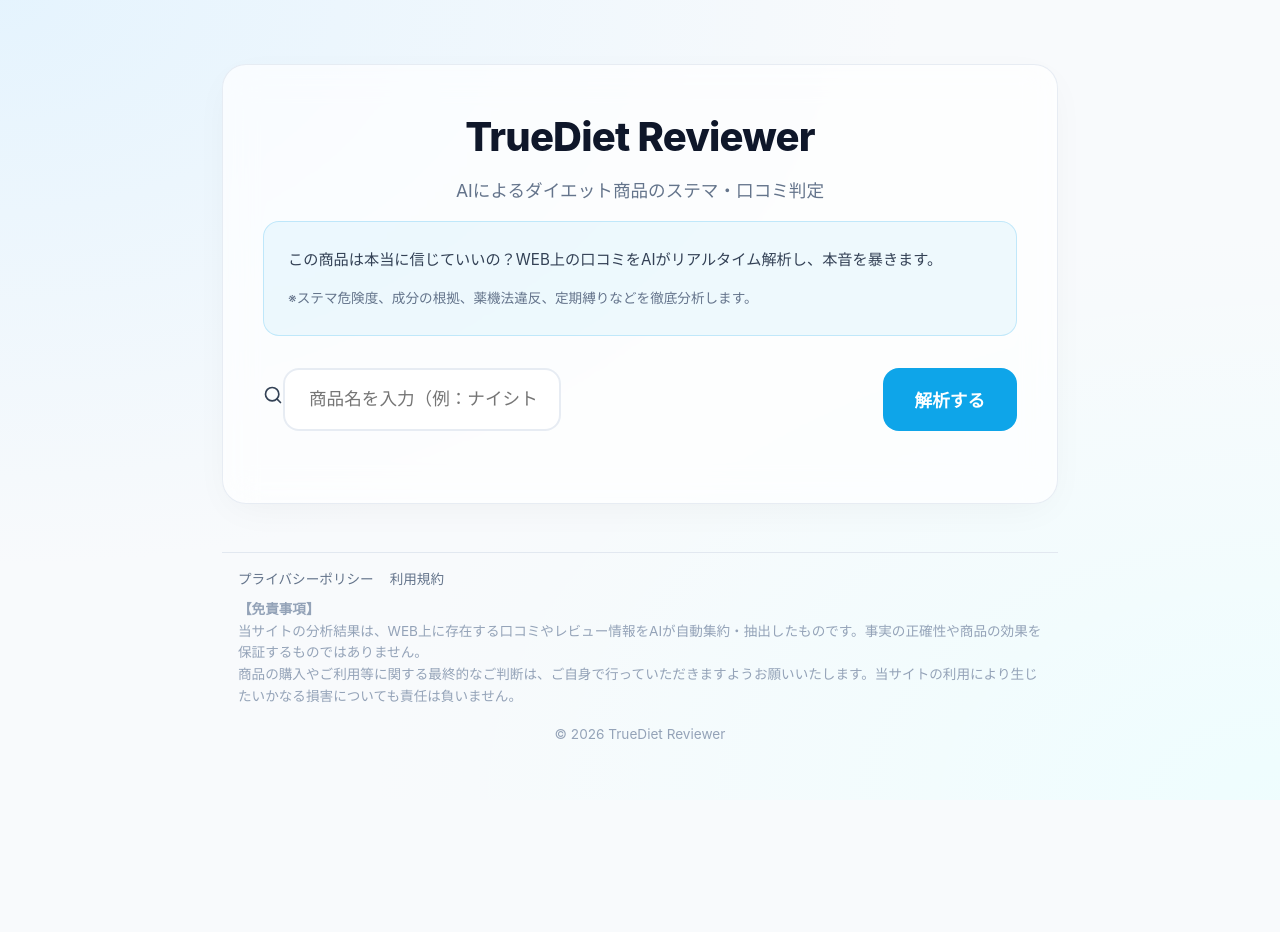
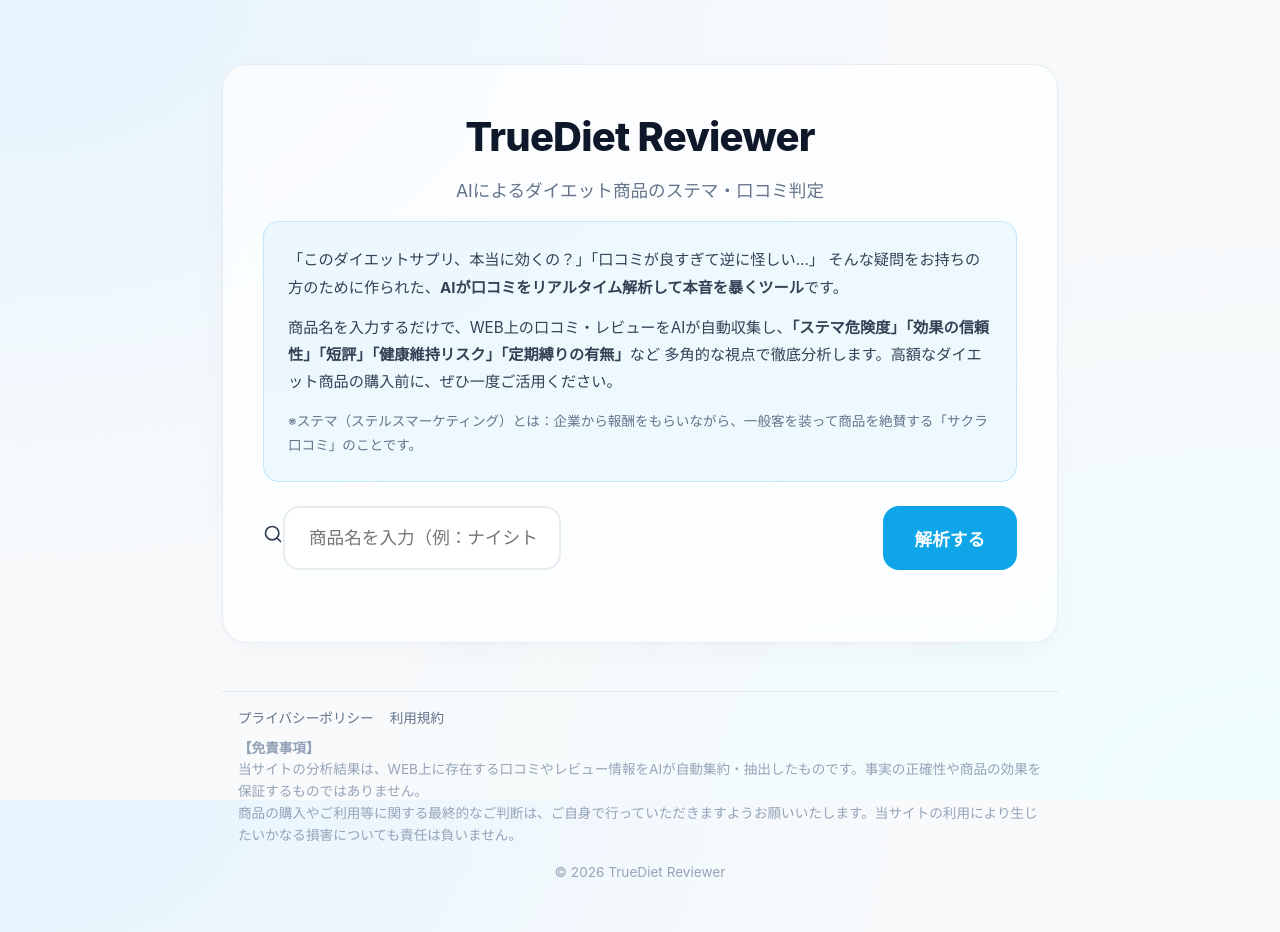
Before and after one commit to johnmanjir0/true-diet-reviewer, a Next.js app: page / in a window 1280 px wide. Before the commit the page ends 800 px from the top, so only its background shows below. Built offline with nearby package versions, Linux system fonts and the light colour scheme.

Commit message:
style: revert description text to previous content

```diff
--- a/src/app/page.tsx
+++ b/src/app/page.tsx
@@ -109,12 +109,18 @@ export default function Home() {
         <p className="subtitle" style={{ marginBottom: "1rem" }}>AIによるダイエット商品のステマ・口コミ判定</p>
 
         {/* サイト説明文（SEO兼ねた紹介文） */}
-        <div style={{ background: "rgba(14,165,233,0.06)", border: "1px solid rgba(14,165,233,0.2)", borderRadius: "16px", padding: "1.5rem", marginBottom: "2rem", lineHeight: "1.8", color: "#334155", fontSize: "0.95rem" }}>
+        <div style={{ background: "rgba(14,165,233,0.06)", border: "1px solid rgba(14,165,233,0.2)", borderRadius: "16px", padding: "1.5rem", marginBottom: "1.5rem", lineHeight: "1.8", color: "#334155", fontSize: "0.95rem" }}>
           <p style={{ marginBottom: "0.8rem" }}>
-            この商品は本当に信じていいの？WEB上の口コミをAIがリアルタイム解析し、本音を暴きます。
+            「このダイエットサプリ、本当に効くの？」「口コミが良すぎて逆に怪しい…」
+            そんな疑問をお持ちの方のために作られた、<strong>AIが口コミをリアルタイム解析して本音を暴くツール</strong>です。
+          </p>
+          <p style={{ marginBottom: "0.8rem" }}>
+            商品名を入力するだけで、WEB上の口コミ・レビューをAIが自動収集し、
+            <strong>「ステマ危険度」「効果の信頼性」「短評」「健康維持リスク」「定期縛りの有無」</strong>など
+            多角的な視点で徹底分析します。高額なダイエット商品の購入前に、ぜひ一度ご活用ください。
           </p>
           <p style={{ fontSize: "0.85rem", color: "#64748b" }}>
-            ※ステマ危険度、成分の根拠、薬機法違反、定期縛りなどを徹底分析します。
+            ※ステマ（ステルスマーケティング）とは：企業から報酬をもらいながら、一般客を装って商品を絶賛する「サクラ口コミ」のことです。
           </p>
         </div>
 
```
